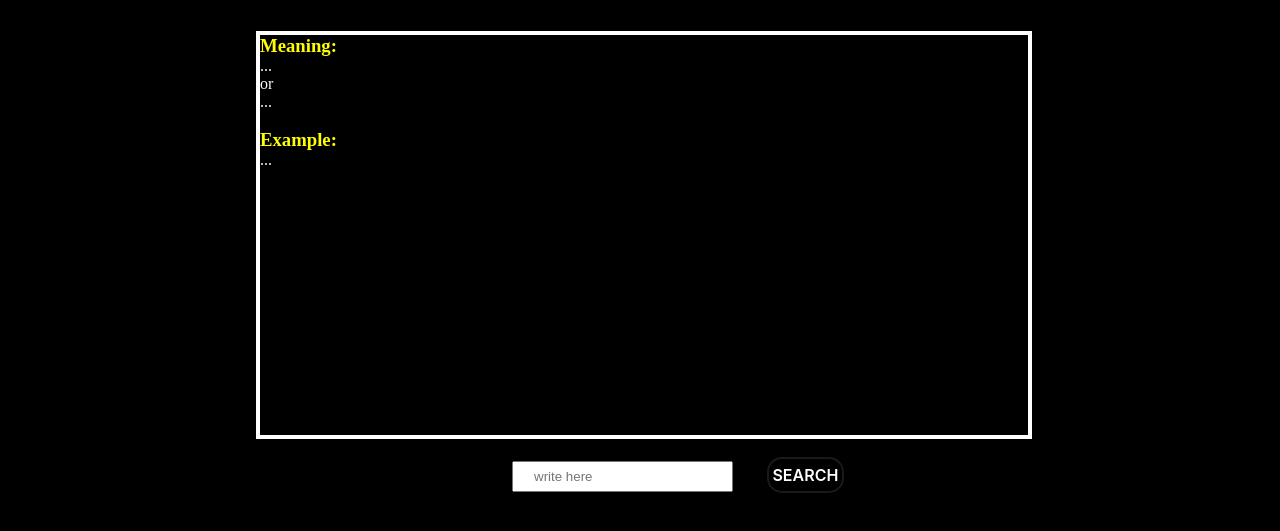
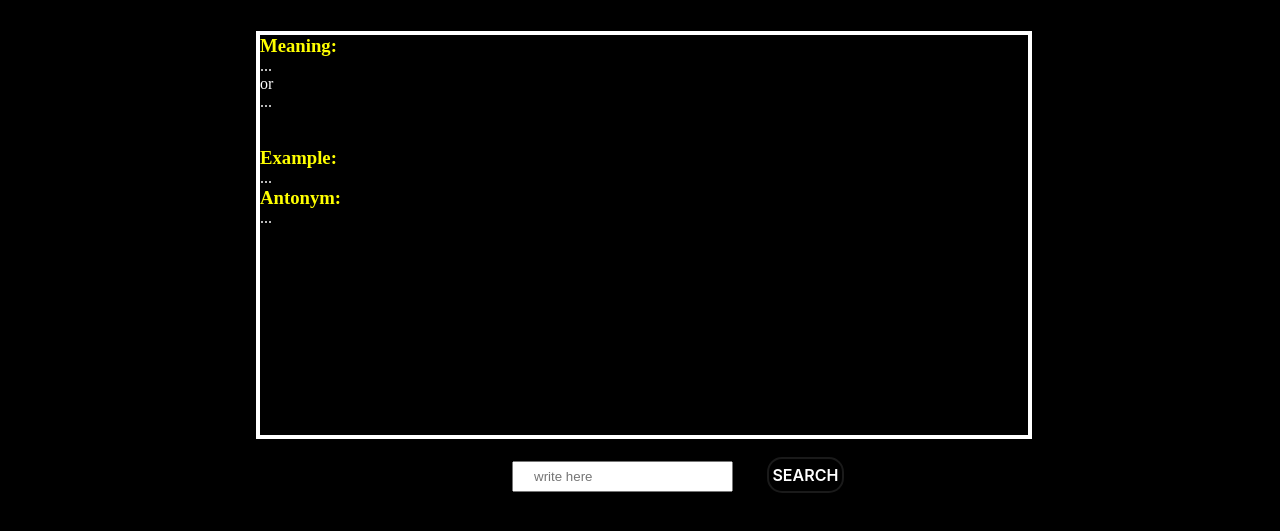
Before and after one commit to Arnav41/VOCAB-Z, a plain HTML site: page index.html in a window 1280 px wide. Shown: the part 139-670 px from the top of the page. Drawn offline with nearby package versions, Linux system fonts and the light colour scheme.

Commit message:
nothing special minor changes

```diff
--- a/app.js
+++ b/app.js
@@ -3,7 +3,7 @@ const newBtn = document.getElementById("New")
 const meaning = document.getElementById("meaning")
 const meaning2 = document.getElementById("meaning2")
 const ex = document.getElementById("ex")
-
+const antonym = document.getElementById("antonym")
 
 
 newBtn.addEventListener("click", () => {
--- a/index.html
+++ b/index.html
@@ -19,16 +19,22 @@
   <br />
   <div class="frame">
     <!-- meaning -->
+
     <h3>Meaning:</h3>
     <p id="meaning">...</p>
     <p>or</p>
     <p id="meaning2">...</p>
+
     <br>
+    <br>
+
     <!-- example -->
     <h3>Example: </h3>
     <p id="ex">...</p>
 
-
+    <!-- antonym -->
+    <h3>Antonym: </h3>
+    <p id="antonym">...</p>
   </div>
   <br />
   <div class="inputs">
```
